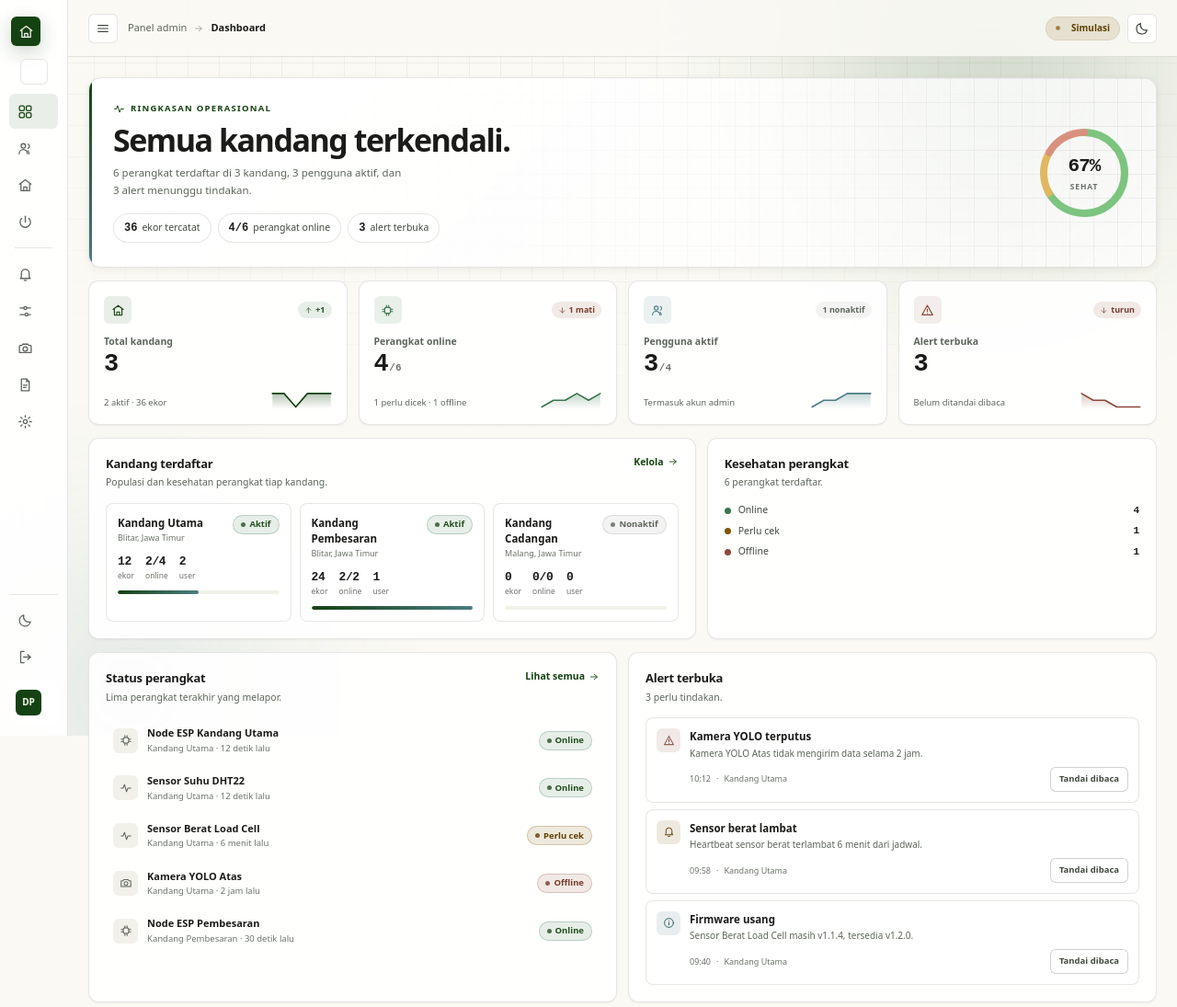
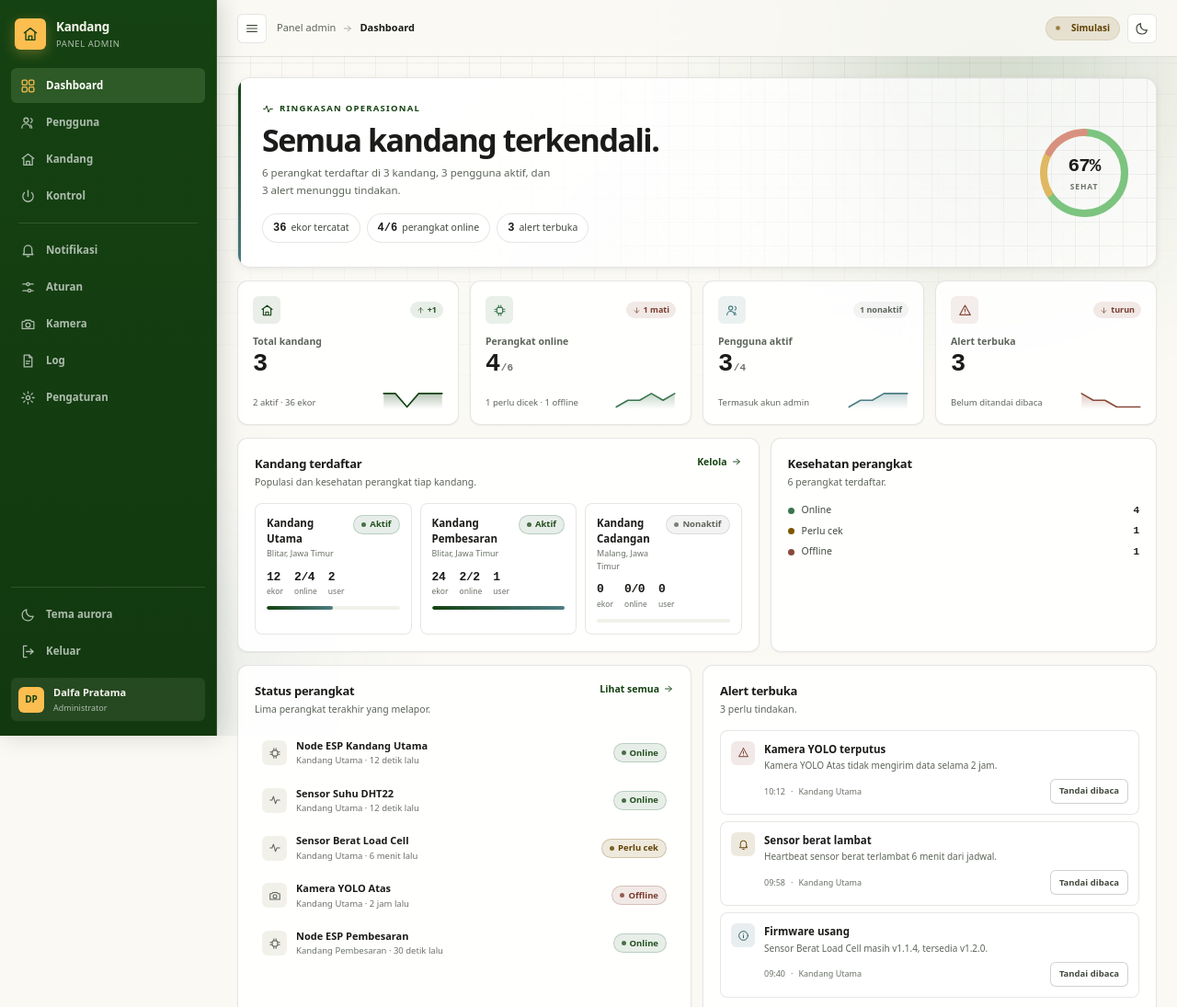
Before and after one commit to egafiandra/chicken-coop-iot-frontend, a plain HTML site: page admin.html in a window 1280 px wide. Shown: the top 1095 px of the page at 92% size. Drawn offline with Linux system fonts and the light colour scheme.

Commit message:
Make admin sidebar permanent dark green
Sidebar sekarang selalu lebar dengan ikon + teks, tidak bisa ditutup.
Tombol kecilkan/lebarkan dihapus total dari JS dan CSS.

- --rail-w: 236px tetap (hapus --rail-w-open)
- warna sidebar hijau tua, token diselaraskan dengan panel pengguna:
  #154212 terang / #07100b malam, nav aktif #2d5a27, ikon aktif #fdbe50
- hapus .rail-toggle, .rail-toggle-text, dan state railExpanded
- label selalu tampil (tidak lagi opacity 0 menunggu hover/klik)
- penanda nav aktif: garis tegak emas di tepi kiri

Kontras terukur: nav label 5.83:1, aktif 7.99:1, ikon aktif 4.86:1,
logo 10.46:1 (terang); 9.21-14.35:1 (malam). Semua lulus AA.

Di HP/tablet sidebar tetap jadi drawer dengan hamburger, warna hijau.
Frontend role pengguna tidak diubah. 61/61 test lulus.

```diff
--- a/admin.html
+++ b/admin.html
@@ -6,11 +6,11 @@
     <meta name="theme-color" content="#1f3b2d">
     <meta name="description" content="Panel admin monitoring dan kontrol kandang ayam.">
     <title>Panel Admin — Monitoring Kandang</title>
-    <link rel="stylesheet" href="./src/admin/styles.css?v=20261153">
+    <link rel="stylesheet" href="./src/admin/styles.css?v=20261154">
   </head>
   <body>
     <div id="app"></div>
     <div id="live-announcer" class="sr-only" aria-live="polite" aria-atomic="true"></div>
-    <script type="module" src="./src/admin/main.mjs?v=20261153"></script>
+    <script type="module" src="./src/admin/main.mjs?v=20261154"></script>
   </body>
 </html>
--- a/src/admin/main.mjs
+++ b/src/admin/main.mjs
@@ -30,14 +30,12 @@ import {
   toggleUserActive,
   unreadNotificationCount,
   updateUser,
-} from './state.mjs?v=20261153';
+} from './state.mjs?v=20261154';
 
 const app = document.querySelector('#app');
 const liveAnnouncer = document.querySelector('#live-announcer');
 let state = createAdminState();
 let formError = null;
-// Sidebar: ciut/lebar dikendalikan tombol, bukan hover. Default ciut di desktop.
-let railExpanded = false;
 
 /* ---------- ikon ---------- */
 
@@ -672,15 +670,12 @@ function renderApp() {
 
   app.innerHTML = `<div class="aurora" aria-hidden="true"><i></i><i></i><i></i></div>
 
-  <div class="shell${railExpanded ? ' rail-open' : ''}">
+  <div class="shell">
     <aside class="rail" id="nav" aria-label="Navigasi admin">
       <a class="rail-logo" href="#/dashboard" data-page="dashboard" aria-label="Kandang admin, ke dashboard">
         <span class="rail-mark">${icon('coop')}</span>
         <span class="rail-word"><b>Kandang</b><span>Panel admin</span></span>
       </a>
-      <button class="rail-toggle" type="button" data-rail-toggle aria-controls="nav" aria-expanded="${railExpanded}" aria-label="${railExpanded ? 'Kecilkan sidebar' : 'Lebarkan sidebar'}" title="${railExpanded ? 'Kecilkan sidebar' : 'Lebarkan sidebar'}">
-        ${icon(railExpanded ? 'chevron-l' : 'chevron-r')}<span class="rail-toggle-text">${railExpanded ? 'Kecilkan sidebar' : 'Lebarkan sidebar'}</span>
-      </button>
       <nav class="rail-nav">
         ${NAV.slice(0, 4).map((i) => railItem(i, id)).join('')}
         <span class="rail-sep" aria-hidden="true"></span>
@@ -761,13 +756,6 @@ function act(fn, msg) {
 app.addEventListener('click', (e) => {
   const t = e.target;
 
-  if (t.closest('[data-rail-toggle]')) {
-    railExpanded = !railExpanded;
-    paint();
-    // fokus kembali ke tombol setelah re-render
-    app.querySelector('[data-rail-toggle]')?.focus({ preventScroll: true });
-    return;
-  }
   if (t.closest('[data-menu-toggle]')) {
     app.classList.toggle('nav-open');
     app.querySelector('[data-menu-toggle]')?.setAttribute('aria-expanded', String(app.classList.contains('nav-open')));
--- a/src/admin/styles.css
+++ b/src/admin/styles.css
@@ -57,11 +57,22 @@
   --sh-lg: 0 24px 56px rgba(27, 28, 25, .18);
   --sh-glow: 0 6px 20px rgba(21, 66, 18, .22);
 
-  --rail-w: 74px;
-  --rail-w-open: 228px;
+  /* sidebar permanen: selalu lebar dengan ikon + teks */
+  --rail-w: 236px;
   --ease: cubic-bezier(.22, .61, .36, 1);
   --ease-bounce: cubic-bezier(.34, 1.4, .64, 1);
   --mono: ui-monospace, "SF Mono", "Cascadia Mono", "Roboto Mono", monospace;
+
+  /* sidebar hijau tua, selaras panel pengguna */
+  --sidebar-bg: #154212;
+  --sidebar-bg-2: #12380f;
+  --sidebar-fg: #f5f4ec;
+  --sidebar-muted: #aebcae;
+  --sidebar-line: rgba(245, 244, 236, .13);
+  --sidebar-hover: rgba(245, 244, 236, .08);
+  --sidebar-active-bg: #2d5a27;
+  --sidebar-active-fg: #fffefa;
+  --sidebar-active-icon: #fdbe50;
 }
 
 [data-theme="night"] {
@@ -107,6 +118,16 @@
   --sh-md: 0 12px 30px rgba(0, 0, 0, .50);
   --sh-lg: 0 28px 64px rgba(0, 0, 0, .65);
   --sh-glow: 0 6px 24px rgba(75, 226, 119, .26);
+
+  --sidebar-bg: #07100b;
+  --sidebar-bg-2: #0a1410;
+  --sidebar-fg: #dae5dc;
+  --sidebar-muted: #bccbb9;
+  --sidebar-line: rgba(218, 229, 220, .12);
+  --sidebar-hover: rgba(218, 229, 220, .08);
+  --sidebar-active-bg: #18221c;
+  --sidebar-active-fg: #9dd090;
+  --sidebar-active-icon: #ffc640;
 }
 
 /* ---------- base ---------- */
@@ -228,7 +249,7 @@ a { color: inherit; text-decoration: none; }
   min-height: 100vh;
 }
 
-/* ---------- rail ---------- */
+/* ---------- rail (sidebar hijau tua, permanen) ---------- */
 
 .rail {
   position: sticky;
@@ -238,97 +259,57 @@ a { color: inherit; text-decoration: none; }
   flex-direction: column;
   width: var(--rail-w);
   height: 100vh;
-  padding: 14px 10px;
+  padding: 16px 12px;
   overflow: hidden;
-  background: var(--surface);
-  border-right: 1px solid var(--line);
-  backdrop-filter: blur(20px) saturate(1.5);
-  -webkit-backdrop-filter: blur(20px) saturate(1.5);
-  transition: width 240ms var(--ease), box-shadow 240ms var(--ease);
-}
-
-.shell.rail-open .rail {
-  width: var(--rail-w-open);
-  box-shadow: var(--sh-md);
-}
-.shell.rail-open .rail-word,
-.shell.rail-open .rail-label,
-.shell.rail-open .rail-user-copy { opacity: 1; transform: none; }
+  color: var(--sidebar-fg);
+  background: linear-gradient(180deg, var(--sidebar-bg) 0%, var(--sidebar-bg-2) 100%);
+  border-right: 1px solid var(--sidebar-line);
+  box-shadow: 4px 0 24px rgba(12, 21, 16, .16);
+}
 
 .rail-logo {
   display: flex;
   align-items: center;
   gap: 11px;
-  height: 40px;
-  margin-bottom: 6px;
-  padding: 0 2px;
+  height: 42px;
+  margin-bottom: 16px;
+  padding: 0 4px;
   flex: 0 0 auto;
 }
 
 .rail-mark {
   display: grid;
   place-items: center;
-  width: 32px;
-  height: 32px;
+  width: 34px;
+  height: 34px;
   flex: 0 0 auto;
   border-radius: var(--r-sm);
-  color: #f5f4ec;
-  background: var(--violet);
-  box-shadow: var(--sh-glow);
+  color: var(--sidebar-bg);
+  background: var(--sidebar-active-icon);
+  box-shadow: 0 4px 14px rgba(253, 190, 80, .30);
   transition: transform 300ms var(--ease-bounce);
 }
-.rail-mark .icon { width: 17px; height: 17px; }
+.rail-mark .icon { width: 18px; height: 18px; }
 .rail-logo:hover .rail-mark { transform: rotate(-6deg) scale(1.05); }
 
 .rail-word {
   display: grid;
   gap: 1px;
-  opacity: 0;
-  transform: translateX(-5px);
-  transition: opacity 170ms var(--ease) 30ms, transform 170ms var(--ease) 30ms;
+  min-width: 0;
   white-space: nowrap;
 }
-.rail-word b { color: var(--ink); font-size: 13px; font-weight: 750; letter-spacing: -.3px; }
-.rail-word span { color: var(--muted); font-size: 9.5px; letter-spacing: .04em; text-transform: uppercase; }
-
-.rail-toggle {
-  display: flex;
-  align-items: center;
-  justify-content: center;
-  gap: 7px;
-  width: 30px;
-  height: 28px;
-  margin: 4px 0 10px;
-  padding: 0;
-  border: 1px solid var(--line);
-  border-radius: var(--r-sm);
-  color: var(--ink-3);
-  background: var(--surface-2);
-  font-size: 10px;
-  font-weight: 660;
-  white-space: nowrap;
-  overflow: hidden;
-  cursor: pointer;
-  transition: color 170ms var(--ease), background-color 170ms var(--ease),
-              border-color 170ms var(--ease), width 240ms var(--ease), height 240ms var(--ease);
-}
-.rail-toggle .icon { width: 14px; height: 14px; flex: 0 0 auto; }
-.rail-toggle-text { opacity: 0; transition: opacity 150ms var(--ease) 40ms; }
-.rail-toggle:hover {
-  color: var(--violet);
-  border-color: color-mix(in srgb, var(--violet) 30%, var(--line));
-  background: var(--violet-tint);
-}
-.rail-toggle:active { transform: scale(.97); }
-.shell:not(.rail-open) .rail-toggle { align-self: center; }
-.shell.rail-open .rail-toggle {
-  align-self: stretch;
-  width: 100%;
-  height: 30px;
-  padding: 0 9px;
-  justify-content: flex-start;
-}
-.shell.rail-open .rail-toggle-text { opacity: 1; }
+.rail-word b {
+  color: var(--sidebar-fg);
+  font-size: 13.5px;
+  font-weight: 750;
+  letter-spacing: -.3px;
+}
+.rail-word span {
+  color: var(--sidebar-muted);
+  font-size: 9.5px;
+  letter-spacing: .06em;
+  text-transform: uppercase;
+}
 
 .rail-nav {
   display: flex;
@@ -342,8 +323,8 @@ a { color: inherit; text-decoration: none; }
 
 .rail-sep {
   height: 1px;
-  margin: 7px 6px;
-  background: var(--line);
+  margin: 8px 8px;
+  background: var(--sidebar-line);
   flex: 0 0 auto;
 }
 
@@ -353,11 +334,11 @@ a { color: inherit; text-decoration: none; }
   align-items: center;
   gap: 11px;
   height: 38px;
-  padding: 0 9px;
+  padding: 0 10px;
   flex: 0 0 auto;
   border: 0;
   border-radius: var(--r-sm);
-  color: var(--ink-3);
+  color: var(--sidebar-muted);
   background: transparent;
   font-size: 11.5px;
   font-weight: 600;
@@ -366,39 +347,43 @@ a { color: inherit; text-decoration: none; }
   cursor: pointer;
   transition: color 160ms var(--ease), background-color 160ms var(--ease);
 }
-.rail-item .icon { width: 17px; height: 17px; flex: 0 0 auto; transition: transform 240ms var(--ease-bounce); }
-.rail-item:hover { color: var(--ink); background: var(--surface-3); }
+.rail-item .icon {
+  width: 17px;
+  height: 17px;
+  flex: 0 0 auto;
+  transition: transform 240ms var(--ease-bounce);
+}
+.rail-item:hover {
+  color: var(--sidebar-fg);
+  background: var(--sidebar-hover);
+}
 .rail-item:hover .icon { transform: scale(1.1); }
 
-.rail-label {
-  opacity: 0;
-  transform: translateX(-5px);
-  transition: opacity 170ms var(--ease) 30ms, transform 170ms var(--ease) 30ms;
-}
+.rail-label { white-space: nowrap; }
 
 .rail-item.is-active {
-  color: var(--violet);
-  background: var(--violet-tint);
+  color: var(--sidebar-active-fg);
+  background: var(--sidebar-active-bg);
   font-weight: 720;
 }
-[data-theme="night"] .rail-item.is-active { color: var(--violet-2); }
+.rail-item.is-active .icon { color: var(--sidebar-active-icon); }
 
 /* penanda aktif: garis tegak di tepi kiri */
 .rail-item.is-active::before {
   content: "";
   position: absolute;
-  left: -10px;
+  left: -12px;
   top: 50%;
   width: 3px;
-  height: 18px;
+  height: 20px;
   border-radius: 0 2px 2px 0;
-  background: var(--violet);
+  background: var(--sidebar-active-icon);
   transform: translateY(-50%);
   animation: bar-in 260ms var(--ease) both;
 }
 @keyframes bar-in {
   from { height: 0; opacity: 0; }
-  to   { height: 18px; opacity: 1; }
+  to   { height: 20px; opacity: 1; }
 }
 
 .rail-foot {
@@ -406,8 +391,8 @@ a { color: inherit; text-decoration: none; }
   flex-direction: column;
   gap: 2px;
   margin-top: auto;
-  padding-top: 8px;
-  border-top: 1px solid var(--line);
+  padding-top: 10px;
+  border-top: 1px solid var(--sidebar-line);
   flex: 0 0 auto;
 }
 
@@ -415,10 +400,10 @@ a { color: inherit; text-decoration: none; }
   display: flex;
   align-items: center;
   gap: 10px;
-  margin-top: 6px;
-  padding: 7px;
-  border-radius: var(--r-sm);
-  background: var(--surface-2);
+  margin-top: 8px;
+  padding: 8px;
+  border-radius: var(--r-sm);
+  background: var(--sidebar-hover);
   overflow: hidden;
 }
 
@@ -429,8 +414,8 @@ a { color: inherit; text-decoration: none; }
   height: 28px;
   flex: 0 0 auto;
   border-radius: var(--r-sm);
-  color: #f5f4ec;
-  background: var(--violet);
+  color: var(--sidebar-bg);
+  background: var(--sidebar-active-icon);
   font-size: 10px;
   font-weight: 750;
   letter-spacing: -.2px;
@@ -440,18 +425,16 @@ a { color: inherit; text-decoration: none; }
   display: grid;
   gap: 1px;
   min-width: 0;
-  opacity: 0;
-  transition: opacity 170ms var(--ease) 30ms;
   white-space: nowrap;
 }
 .rail-user-copy strong {
-  color: var(--ink);
+  color: var(--sidebar-fg);
   font-size: 11px;
   font-weight: 700;
   overflow: hidden;
   text-overflow: ellipsis;
 }
-.rail-user-copy small { color: var(--muted); font-size: 9px; }
+.rail-user-copy small { color: var(--sidebar-muted); font-size: 9px; }
 
 /* ---------- main ---------- */
 
@@ -1782,21 +1765,11 @@ a { color: inherit; text-decoration: none; }
     transform: translateX(0);
     box-shadow: var(--sh-lg);
   }
-  .shell.rail-open .rail { width: min(86vw, 290px); }
-
-  #app.nav-open .rail-word,
-  #app.nav-open .rail-label,
-  #app.nav-open .rail-user-copy,
-  .shell.rail-open .rail-word,
-  .shell.rail-open .rail-label,
-  .shell.rail-open .rail-user-copy { opacity: 1; transform: none; }
-
-  .rail-toggle { display: none; }
-  .rail-logo { height: 36px; margin-bottom: 4px; }
-  .rail-item { height: 40px; padding: 0 9px; }
+  .rail-logo { height: 40px; margin-bottom: 12px; }
+  .rail-item { height: 40px; padding: 0 10px; }
   .rail-nav { gap: 1px; }
-  .rail-sep { margin: 5px 0; }
-  .rail-foot { padding-top: 6px; }
+  .rail-sep { margin: 6px 8px; }
+  .rail-foot { padding-top: 8px; }
 
   .scrim { display: block; }
   #app.nav-open .scrim { opacity: 1; pointer-events: auto; }
```
